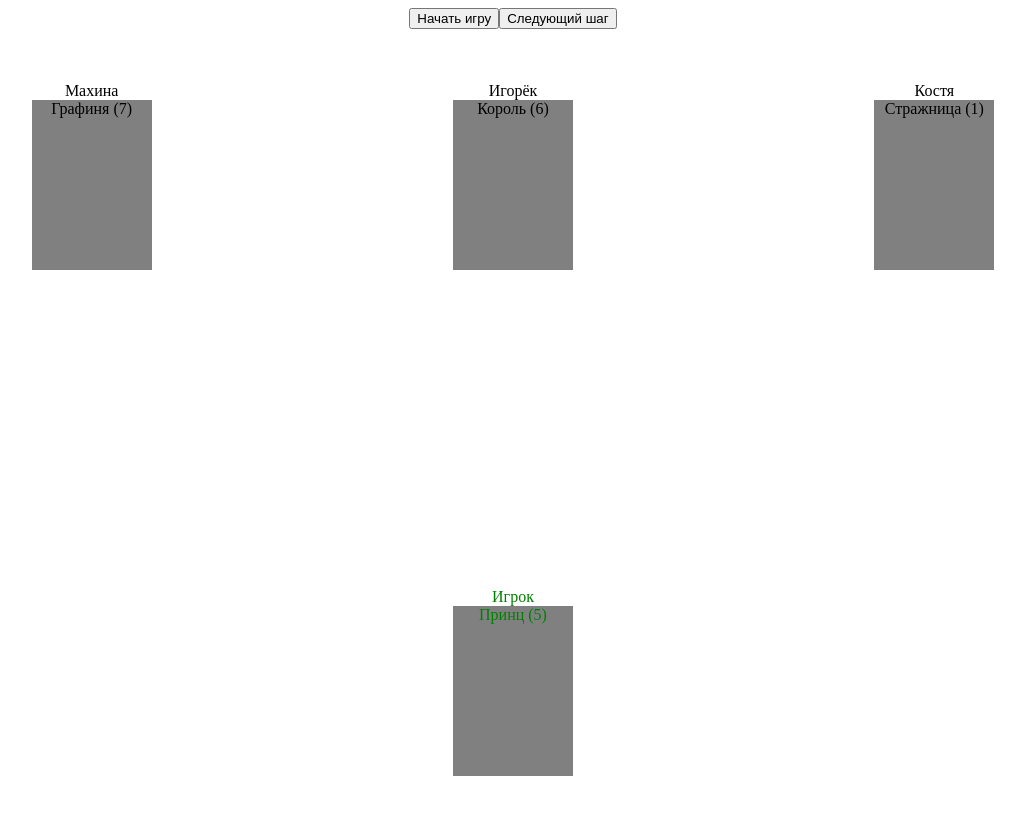
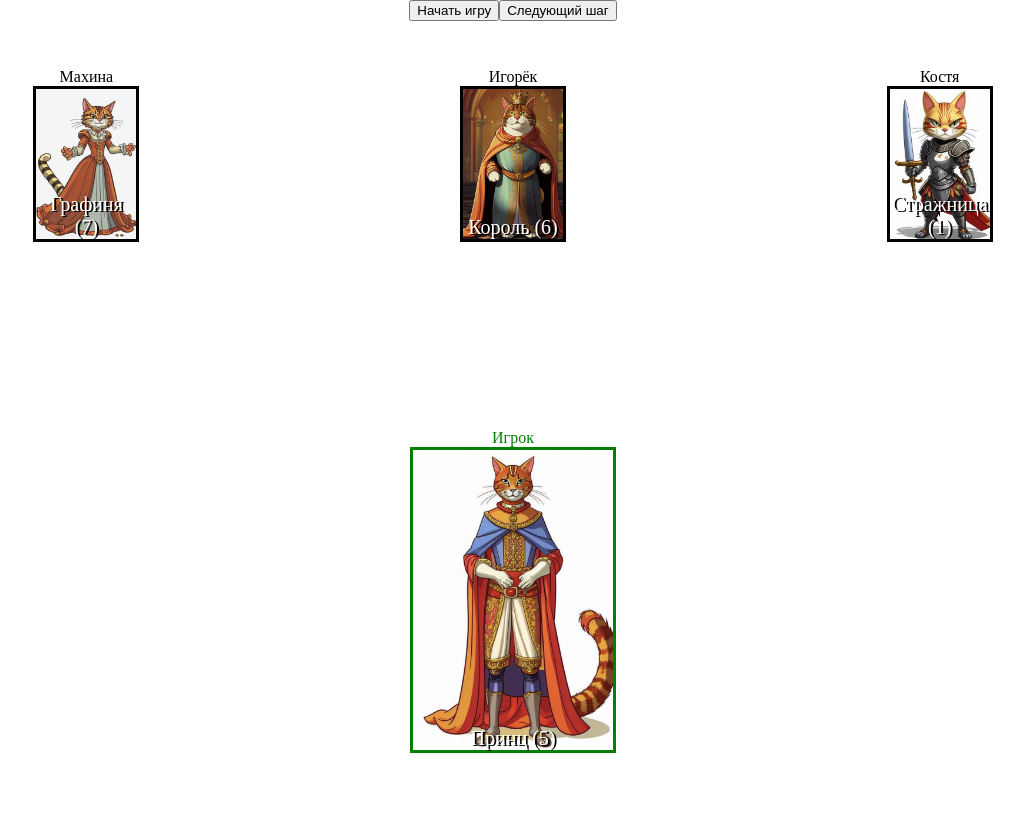
Before and after one commit to FreshHead/secret_message_game, a website with bundled scripts: page src/index.html in a window 1280 px wide. Both pictures are taken after a click on the button "Начать игру". Shown: the whole page, without its empty margins (127-1152 px from the left). Built offline with nearby package versions, Linux system fonts and the light colour scheme.

Commit message:
render card images

```diff
--- a/src/card/Deck.mjs
+++ b/src/card/Deck.mjs
@@ -10,14 +10,14 @@ export default class Deck {
     Princess: 1,
   };
   cardDict = new Map([
-    ["Gurdian", { name: 'Стражница', value: 1 }],
-    ["Monk", { name: 'Священник', value: 2 }],
-    ["Baron", { name: 'Барон', value: 3 }],
-    ["Maid", { name: 'Служанка', value: 4 }],
-    ["Prince", { name: 'Принц', value: 5 }],
-    ["King", { name: 'Король', value: 6 }],
-    ["Countess", { name: 'Графиня', value: 7 }],
-    ["Princess", { name: 'Принцесса', value: 8 }],
+    ["Gurdian", { name: 'Стражница', value: 1, filename: 'guardian.png' }],
+    ["Monk", { name: 'Священник', value: 2, filename: 'monk.png' }],
+    ["Baron", { name: 'Барон', value: 3, filename: 'baron.png' }],
+    ["Maid", { name: 'Служанка', value: 4, filename: 'maid.png' }],
+    ["Prince", { name: 'Принц', value: 5, filename: 'prince.png' }],
+    ["King", { name: 'Король', value: 6, filename: 'king.png' }],
+    ["Countess", { name: 'Графиня', value: 7, filename: 'countess.png' }],
+    ["Princess", { name: 'Принцесса', value: 8, filename: 'princess.png' }],
   ]);
   cards = new Array(16);
 
--- a/src/index.html
+++ b/src/index.html
@@ -14,10 +14,11 @@
     <button id="next-btn">Следующий шаг</button>
   </div>
   <div id="board">
-
     <div id="opponents" class="player"></div>
-    <div id="grave"></div>
-    <div id="deck"></div>
+    <div class="container">
+      <div id="grave"></div>
+      <div id="deck"></div>
+    </div>
     <div id="user" class="player">
     </div>
   </div>
--- a/src/player/playerRendering.mjs
+++ b/src/player/playerRendering.mjs
@@ -33,8 +33,7 @@ export function initUi(player, placementDiv) {
         },
         get(target, prop) {
             if (prop === 'hand') { // Ловушка для изменения массива hand при push, unshift, pop, shift...
-                renderCards(cardContainer, target[prop]);
-            }
+                renderCards(cardContainer, target[prop]); }
             if (prop === 'isDead') {
                 if (target[prop]) {
                     cardContainer.textContent = '';
@@ -51,8 +50,14 @@ function renderCards(cardContainer, cards) {
 
     cards.forEach((card) => {
         const uiCard = document.createElement('div');
-        uiCard.innerHTML = `${card.name} (${card.value})`;
+
+        const uiText = document.createElement('div');
+        uiText.classList.add('card-text');
+        uiText.innerHTML = `${card.name} (${card.value})`;
+        uiCard.appendChild(uiText);
+
         uiCard.classList.add('card');
+        uiCard.style.background = `url('assets/cards/${card.filename}') no-repeat center / cover`;
         cardContainer.appendChild(uiCard);
     })
 }
--- a/src/style.css
+++ b/src/style.css
@@ -1,6 +1,12 @@
 html,
 body {
 	height: 100%;
+}
+
+body {
+	margin: 0;
+	display: flex;
+	flex-direction: column;
 }
 
 .menu {
@@ -27,9 +33,14 @@ body {
 
 
 .card {
-	width: 120px;
-	height: 170px;
+	display: flex;
+	align-items: end;
+	justify-content: center;
+
+	width: 100px;
+	height: 150px;
 	background-color: grey;
+	border: solid;
 }
 
 .card-container {
@@ -39,8 +50,10 @@ body {
 	gap: 16px;
 }
 
-.player {
+#user .card {
 	text-align: center;
+	width: 200px;
+	height: 300px;
 }
 
 .active {
@@ -50,3 +63,13 @@ body {
 .winner {
 	color: orange;
 }
+
+.card-text {
+	color: white;
+	text-shadow: 2px 1px black;
+	font-size: 20px;
+}
+
+.player {
+	text-align: center;
+}
```
Also changed, not shown: src/assets/cards/princess.png (renamed from src/assets/cards/princes.png).
